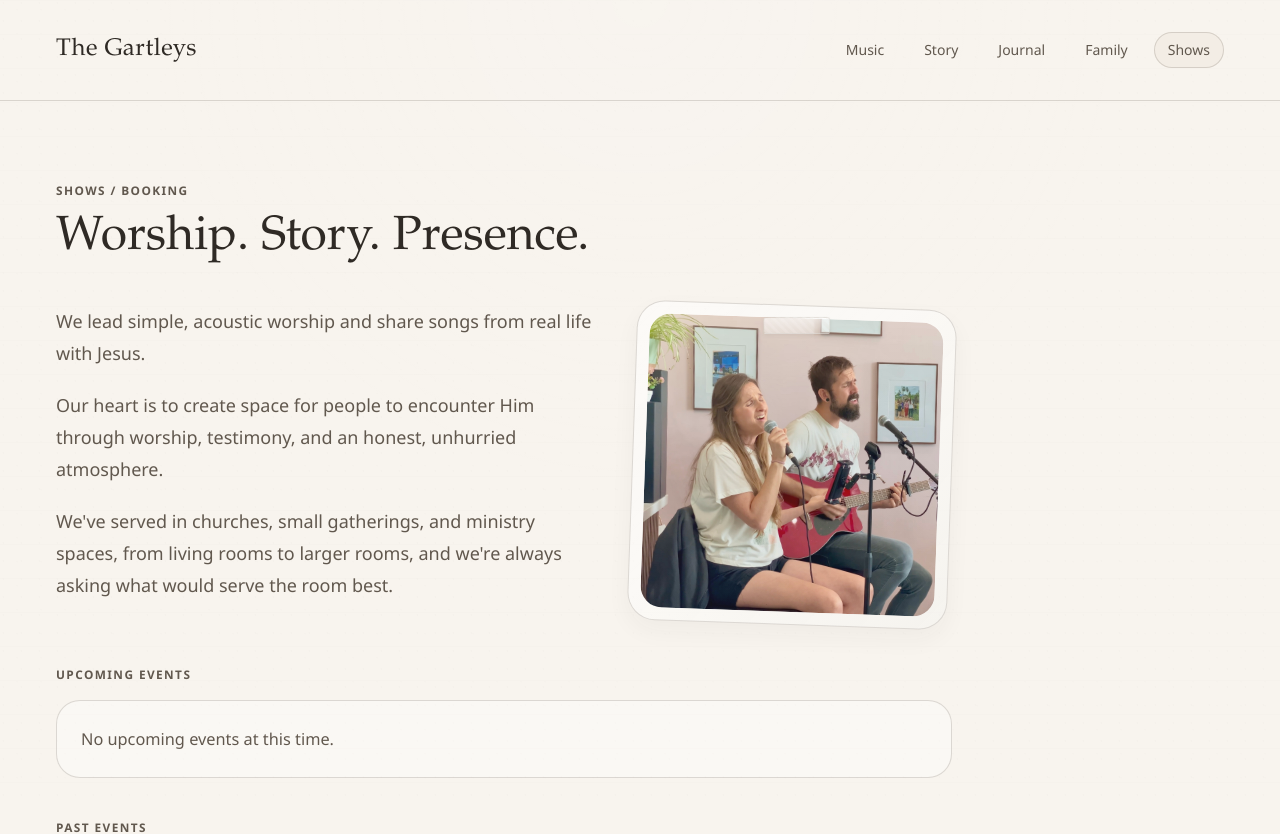
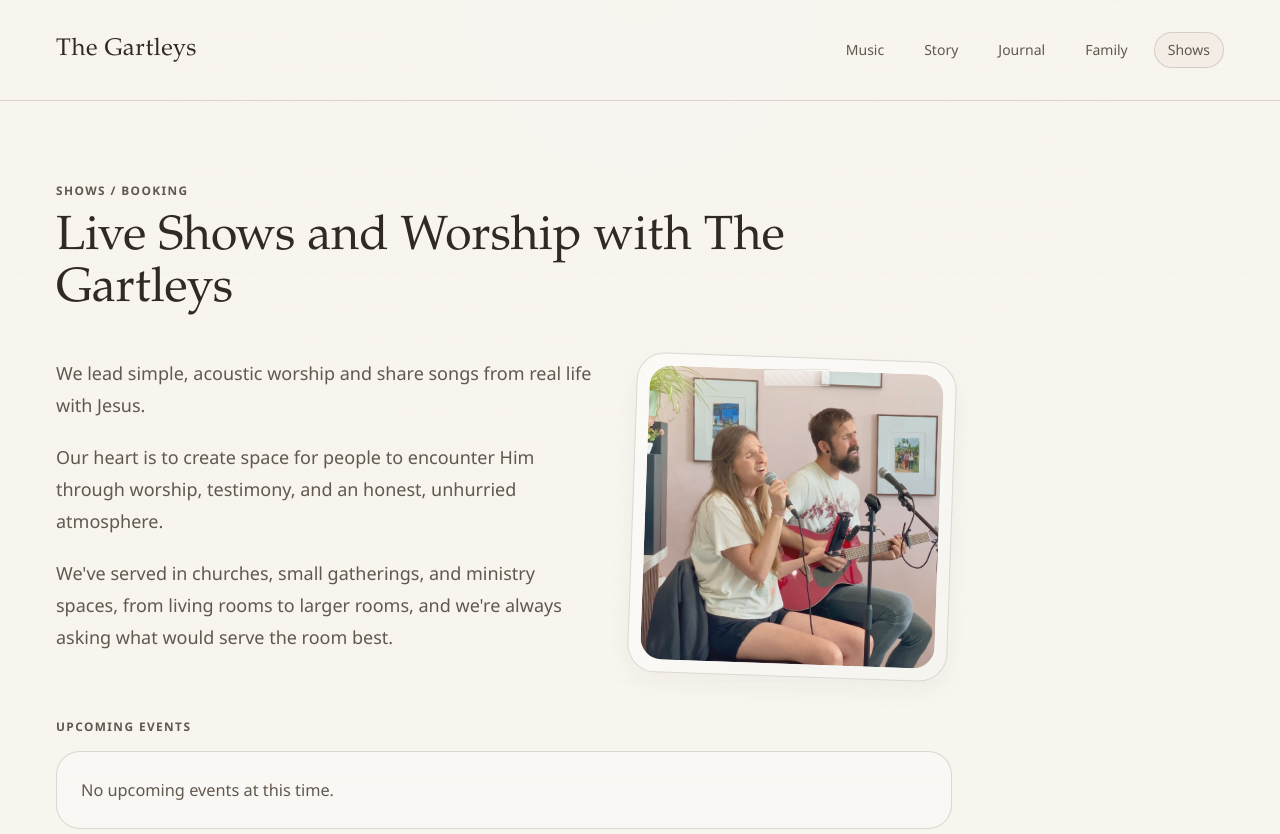
Before and after one commit to alexandergartley/the-gartleys, a Next.js app: page /shows in a window 1280 px wide. Shown: the top 834 px of the page. Built offline with nearby package versions, Linux system fonts and the light colour scheme.

Commit message:
Add primary H1 headings

```diff
--- a/app/music/page.tsx
+++ b/app/music/page.tsx
@@ -25,8 +25,9 @@ export default function MusicPage() {
     <PageShell className="py-12 sm:py-20">
       <SectionHeading
         eyebrow="Music"
-        title="Songs, one at a time"
+        title="Original Worship Songs, One at a Time"
         description="Each song holds a moment - the music, the story behind it, and the Scripture that shaped it."
+        headingLevel="h1"
       />
       <section id="themes" aria-labelledby="music-themes-heading" className="mt-8 scroll-mt-24">
         <div className="flex flex-col gap-3 sm:flex-row sm:items-end sm:justify-between">
--- a/app/shows/page.tsx
+++ b/app/shows/page.tsx
@@ -18,7 +18,8 @@ export default function ShowsPage() {
     <PageShell className="py-12 sm:py-20">
       <SectionHeading
         eyebrow="Shows / Booking"
-        title="Worship. Story. Presence."
+        title="Live Shows and Worship with The Gartleys"
+        headingLevel="h1"
       />
       <div className="mt-10 max-w-4xl">
         <div className="mb-10 grid gap-8 lg:grid-cols-[minmax(0,1fr)_20rem] lg:items-start">
--- a/app/story/page.tsx
+++ b/app/story/page.tsx
@@ -31,6 +31,7 @@ export default function StoryPage() {
         eyebrow="Story"
         title="We&apos;re the Gartleys, writing songs as we follow Jesus in real time."
         description="One day, one season, one song at a time."
+        headingLevel="h1"
       />
       <div className="mt-10 grid gap-10 lg:grid-cols-[minmax(0,44rem)_minmax(0,18rem)] lg:items-start">
         <article className="prose-gartley">
--- a/components/section-heading.tsx
+++ b/components/section-heading.tsx
@@ -3,18 +3,24 @@ type SectionHeadingProps = {
   title: string;
   description?: string;
   center?: boolean;
+  headingLevel?: "h1" | "h2";
 };
 
 export function SectionHeading({
   eyebrow,
   title,
   description,
-  center = false
+  center = false,
+  headingLevel = "h2"
 }: SectionHeadingProps) {
+  const Heading = headingLevel;
+
   return (
     <div className={center ? "mx-auto max-w-3xl text-center" : "max-w-3xl"}>
       {eyebrow ? <p className="section-eyebrow">{eyebrow}</p> : null}
-      <h2 className="mt-3.5 font-serif text-[clamp(2rem,4vw,3rem)] leading-[1.08]">{title}</h2>
+      <Heading className="mt-3.5 font-serif text-[clamp(2rem,4vw,3rem)] leading-[1.08]">
+        {title}
+      </Heading>
       {description ? (
         <p className="mt-5 max-w-[62ch] text-[1.05rem] leading-8 text-[var(--muted)] sm:text-lg">
           {description}
```
